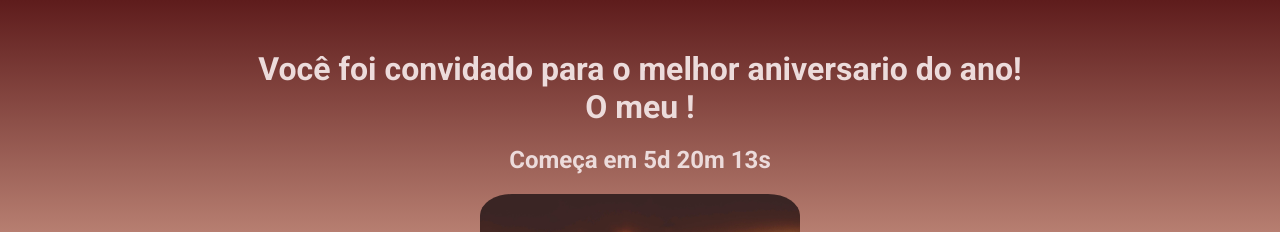
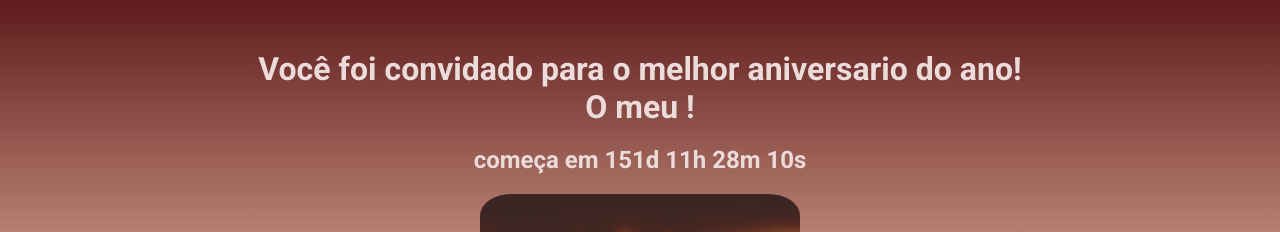
Before and after one commit to JoannEmawodia/contagem_aniversario, a website built with Parcel: page src/index.html in a window 1280 px wide. Shown: the top 232 px of the page. Built offline with nearby package versions, Linux system fonts and the light colour scheme.

Commit message:
finalizando projeto

```diff
--- a/src/index.html
+++ b/src/index.html
@@ -13,7 +13,7 @@
 <body>
     <header class="cabecalho">
         <h1 class="cabecalho__titulo">Você foi convidado para o melhor aniversario do ano!<br /> O meu !</h1>
-        <h2 class="cabecalho__contagem">Começa em 5d 20m 13s</h2>
+        <h2><span id="contador"></span></h2>
         <img class="cabecalho__imagem" src="./image/bolo_aniversario.jpg" alt="Bolo de aniversário">
     </header>
     <section class="informacao">
--- a/src/script/main.js
+++ b/src/script/main.js
@@ -1 +1,26 @@
-AOS.init();
+
+const dataDoEvento = new Date("Dec 02, 2025 14:00:00");
+const timeStampDoEvento = dataDoEvento.getTime();
+
+const contaAsHoras = setInterval(function(){
+    const agora = new Date();
+    const timeStampAtual = agora.getTime();
+
+    const distanciaAteOEvento = timeStampDoEvento - timeStampAtual;
+
+    const diaEmMs = 1000 * 60 * 60 * 24;
+    const horaEmMs = 1000 * 60 * 60;
+    const minutoEmMs = 1000 * 60;
+
+    const diasAteOEvento = Math.floor (distanciaAteOEvento / diaEmMs);
+    const horasAteOEvento = Math.floor ((distanciaAteOEvento % diaEmMs) / horaEmMs);
+    const minutosAteOEvento = Math.floor ((distanciaAteOEvento % horaEmMs)/ minutoEmMs);
+    const segundosAteOEvento = Math.floor ((distanciaAteOEvento % minutoEmMs) / 1000);
+
+    document.getElementById('contador').innerHTML = ` começa em ${diasAteOEvento}d ${horasAteOEvento}h ${minutosAteOEvento}m ${segundosAteOEvento}s`;
+
+    if (distanciaAteOEvento < 0) {
+        clearInterval(contaAsHoras);
+        document.getElementById ('contador').innerHTML = 'agora'
+    }
+},1000);
--- a/src/styles/_cabecalho.scss
+++ b/src/styles/_cabecalho.scss
@@ -16,5 +16,6 @@
     &__imagem{
         width: 25%;
         border-radius: 10%;
+        margin-top: 20px;
     }
 }
```
